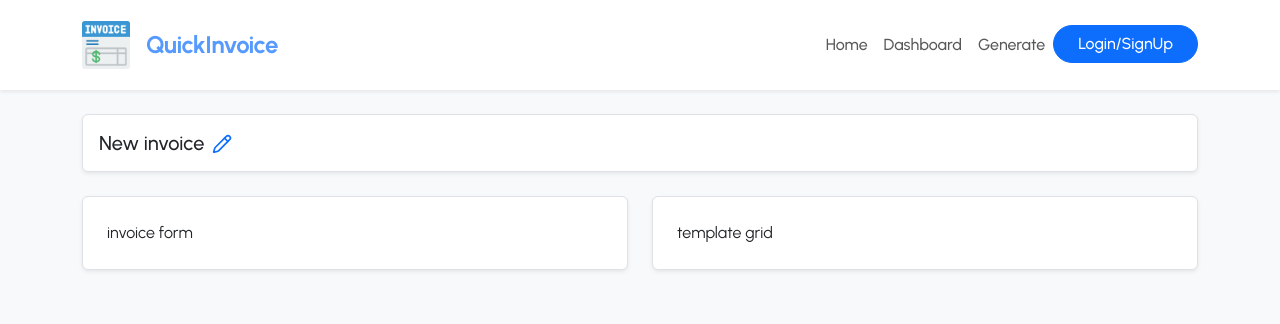
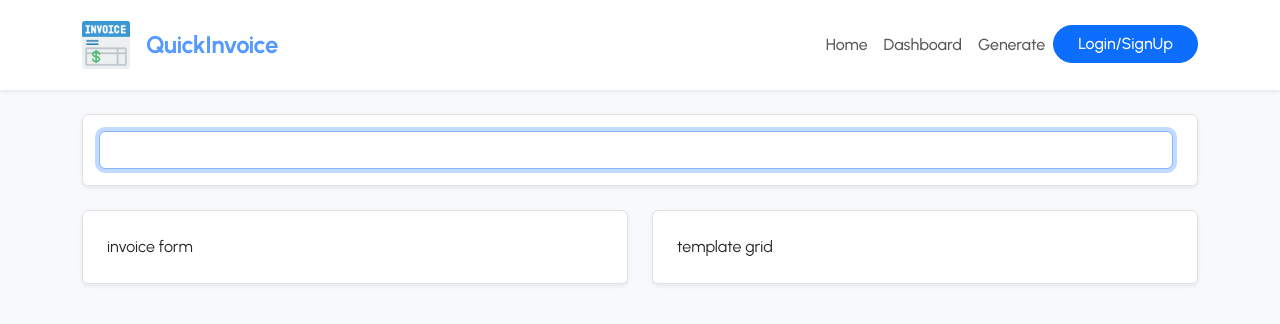
Before and after one commit to PatelPratik39/InvoiceGenerator_Java_react_MongoDB, a React (Vite) app in the folder invoice-generator-client/: page /generate in a window 1280 px wide. Both pictures are taken after a click on the button 222 px from the left and 143 px from the top of the page. Shown: the top 324 px of the page. Built offline with nearby package versions, Linux system fonts and the light colour scheme.

Commit message:
Form Functionality

```diff
--- a/invoice-generator-client/src/pages/MainPage.jsx
+++ b/invoice-generator-client/src/pages/MainPage.jsx
@@ -7,20 +7,21 @@ const MainPage = () => {
 
   const [isEditingTitle, setIsEditingTitle] = useState(false);
 
-  const{invoiceTitle, setInvoiceTitle} = useContext(AppContext);
+  const { invoiceTitle, setInvoiceTitle } = useContext(AppContext);
+
+  const handleTitleEdit = () => {
+    setInvoiceTitle("");
+    setIsEditingTitle(true);
+  };
 
   const handleTitleChange = (e) => {
-      const newTitle = e.target.value;
-      setInvoiceTitle(newTitle);
-  }
-
-  const handleTitleEdit = () => {
-    setInvoiceTitle(true)
-  }
+    setInvoiceTitle(e.target.value);
+  };
 
   const handleTitleBlur = () => {
+    setIsEditingTitle(false);
+  };
 
-  }
 
   return (
     <div>
@@ -30,11 +31,16 @@ const MainPage = () => {
           <div className="bg-white border rounded shadow-sm p-3 mb-4">
             <div className='d-flex align-items-center'>
                 {isEditingTitle ? (
-                    <input type='text' className='form-control me-2' autoFocus/>
+                    <input type='text' className='form-control me-2' autoFocus onBlur={handleTitleBlur} onChange={handleTitleChange} value={invoiceTitle} onKeyDown={(e) => {
+                      if (e.key === "Enter") {
+                        e.preventDefault();
+                        handleTitleBlur();
+                      }
+                    }}/>
                 ) : (
                   <>
                     <h5 className='mb-0 me-2'>{invoiceTitle}</h5>
-                    <button className='btn btn-sm p-0 border-0 bg-transparent'>
+                    <button className='btn btn-sm p-0 border-0 bg-transparent' onClick={handleTitleEdit}>
                       <Pencil className='text-primary' size={20}/>
                     </button>
                   </>
```
